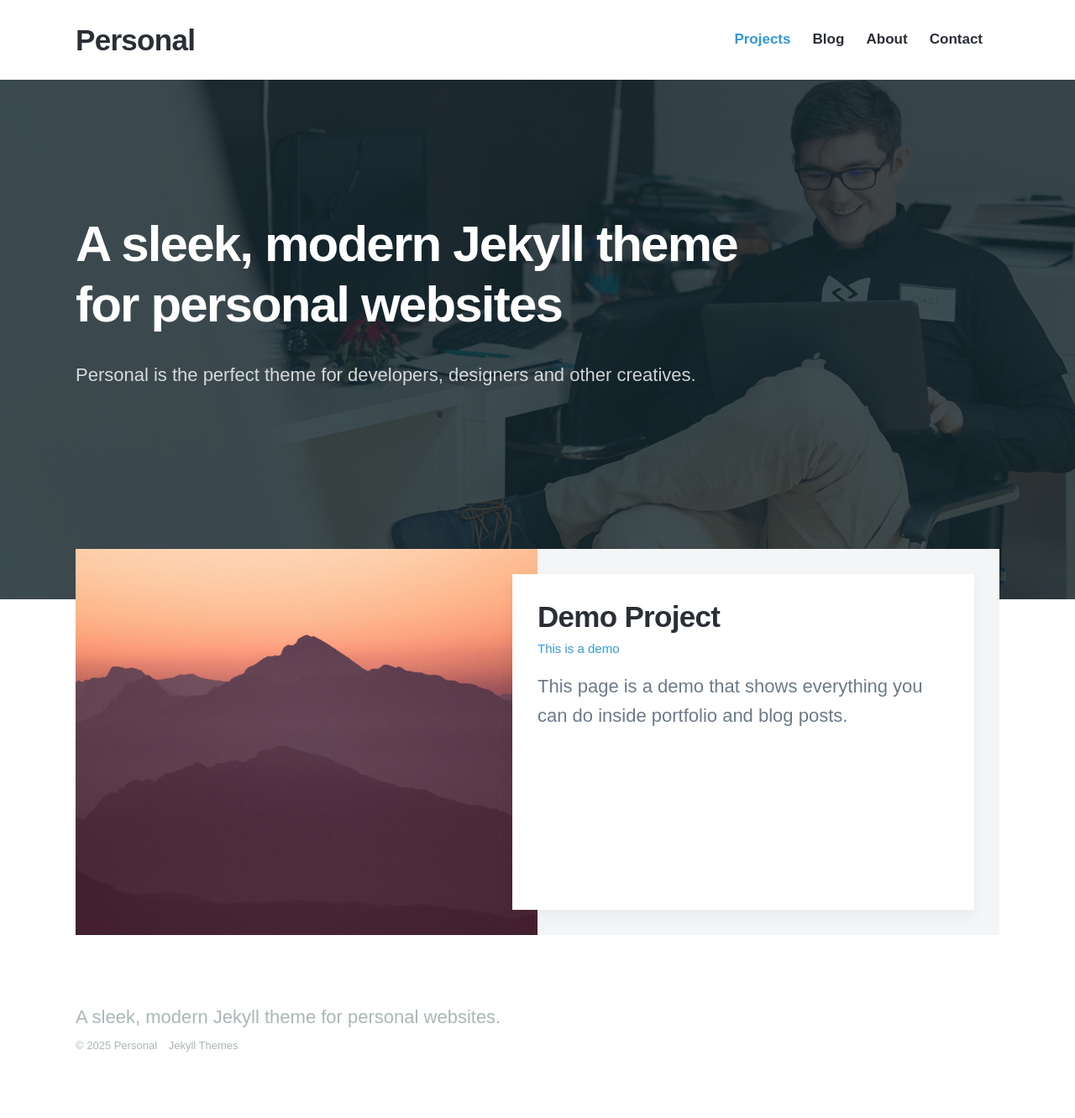
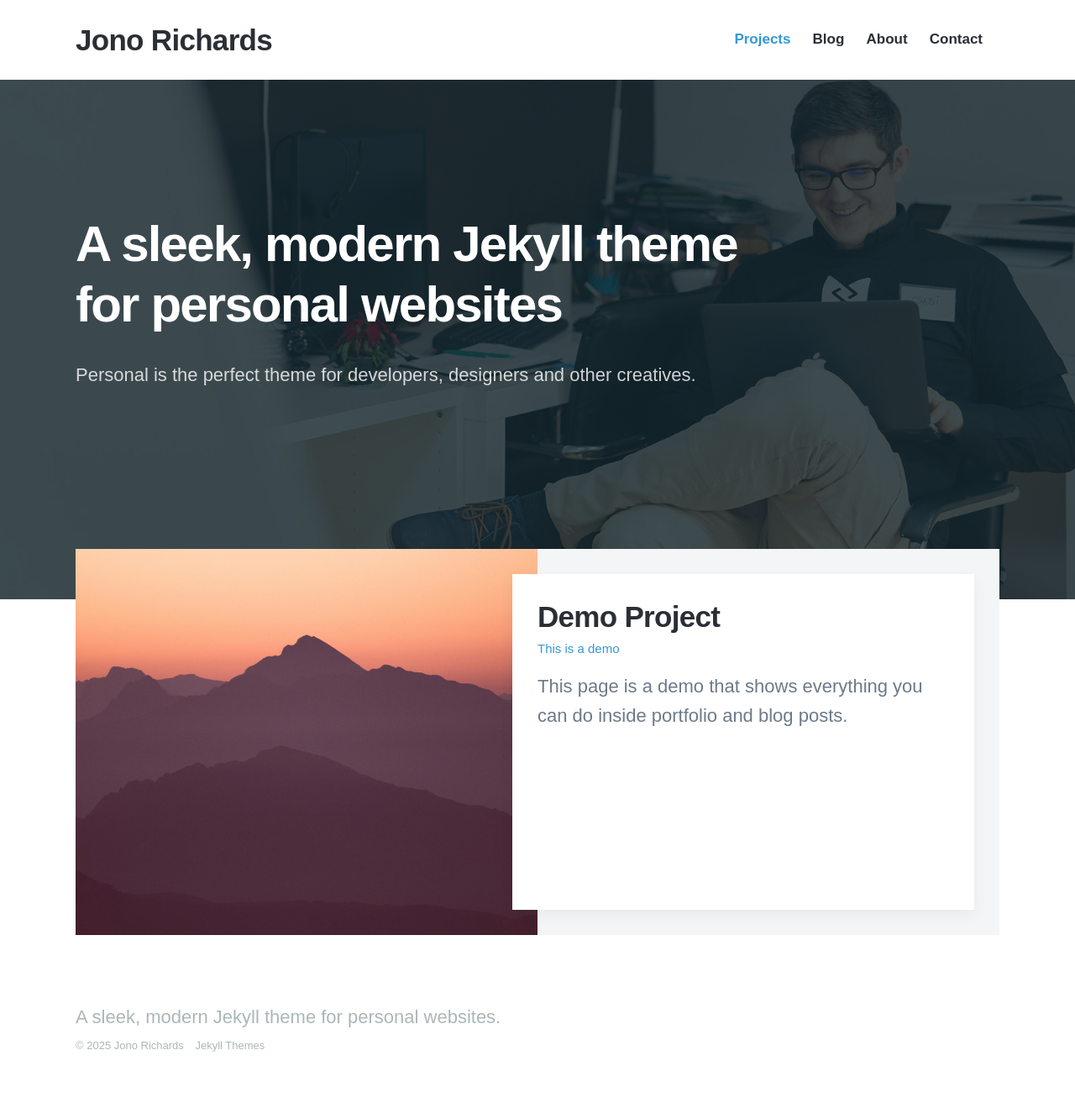
Before and after one commit to jonorichards/jonorichards.github.io, a Jekyll site: the page built from index.html, in a window 1280 px wide. Shown: the whole page at 84% size. Built offline with Jekyll 4.4.1, drawn with Linux system fonts in a browser that asks for light colours; nearby versions of some CDN libraries; some web fonts are replaced.

Commit message:
Update settings.yml
site title updated

```diff
--- a/_data/settings.yml
+++ b/_data/settings.yml
@@ -1,5 +1,5 @@
 basic_settings:
-  site_title: Personal
+  site_title: Jono Richards
   favicon_image: /images/favicon.png
 
 header_settings:
```
